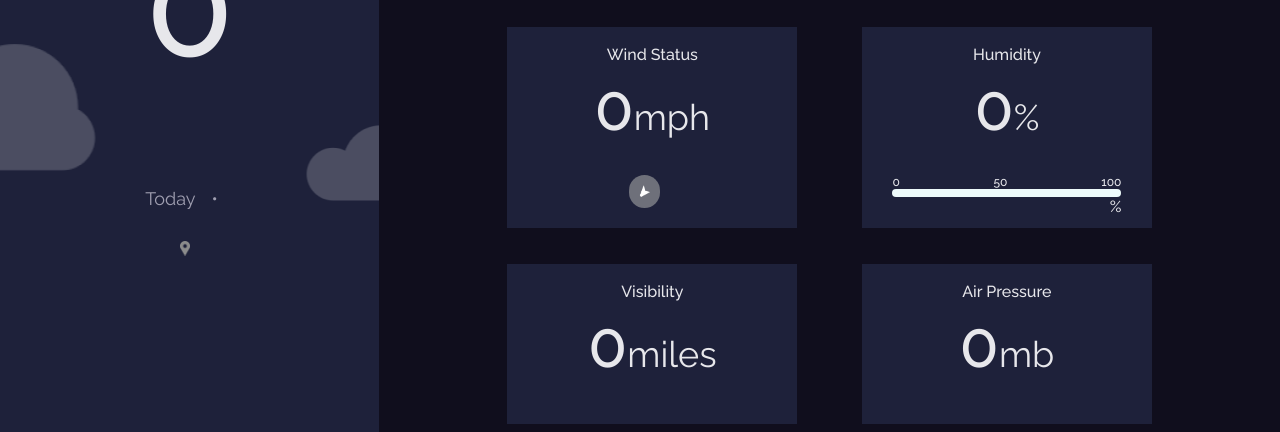
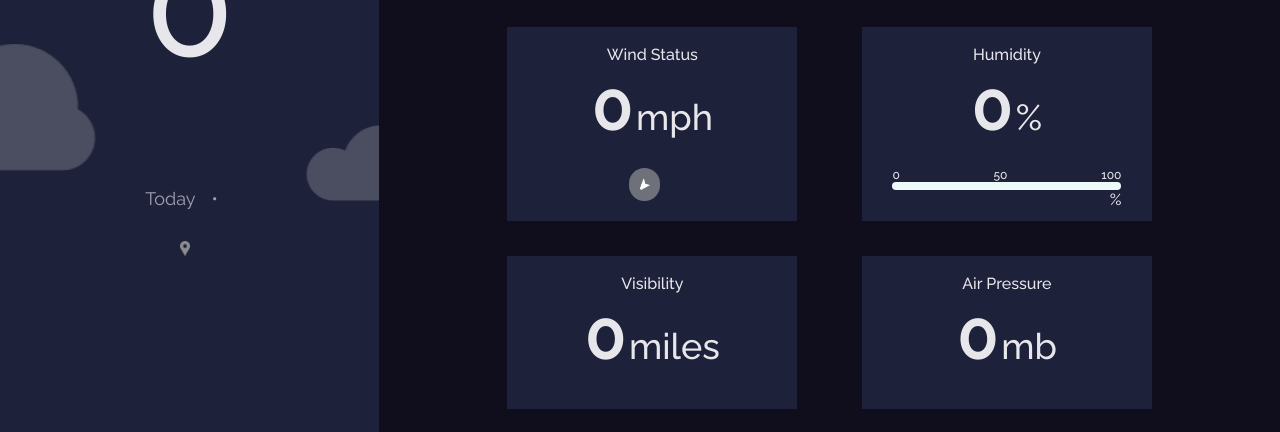
Before and after one commit to silpagui/weather-app, a React app: page / in a window 1280 px wide. Shown: the part 275-707 px from the top of the page. Built offline with nearby package versions, Linux system fonts and the light colour scheme; no server answers.

Commit message:
fix(HighlightsItem.styles.css): fix font weigth and margin

```diff
--- a/src/components/HighlightsItem/HighlightsItem.styles.css
+++ b/src/components/HighlightsItem/HighlightsItem.styles.css
@@ -19,13 +19,14 @@
 }
 
 .data-number {
-  font-weight: 500;
+  font-weight: 700;
   font-size: 64px;
   line-height: 75px;
+  margin: 0 5px 0 0;
 }
 
 .data-unit {
-  font-weight: 400;
+  font-weight: 500;
   font-size: 36px;
   line-height: 42px;
 }
```
